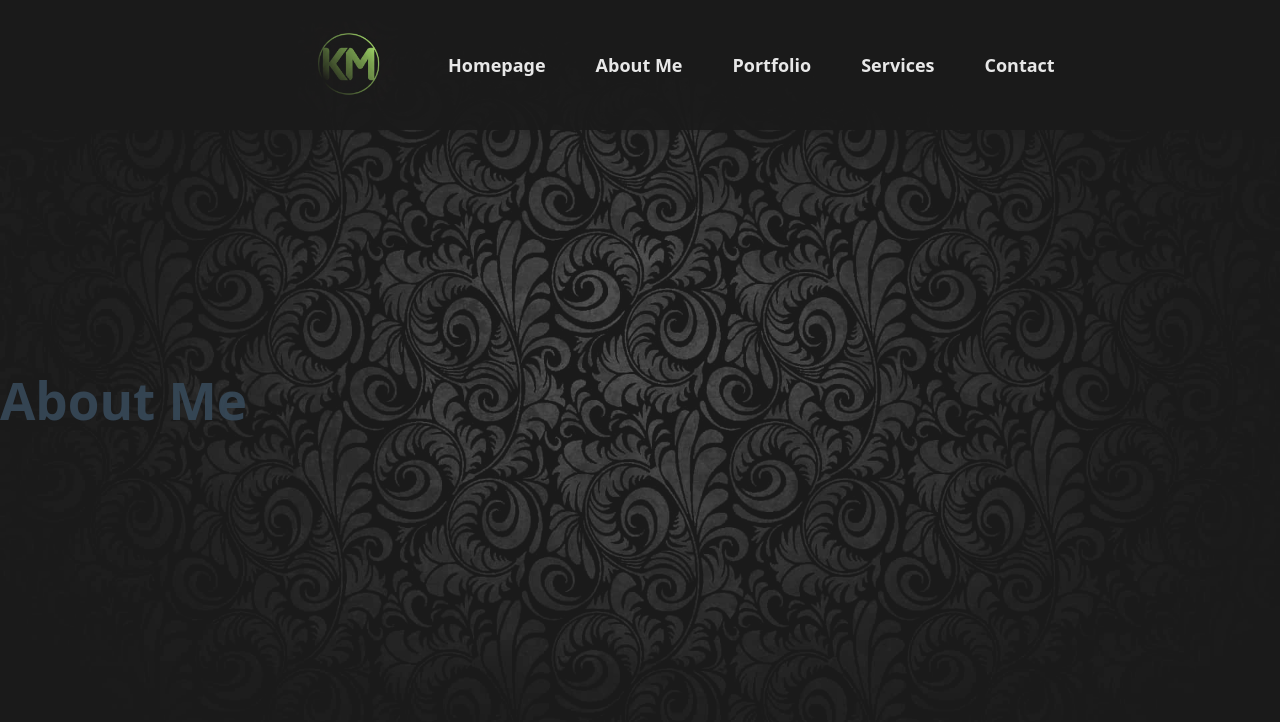
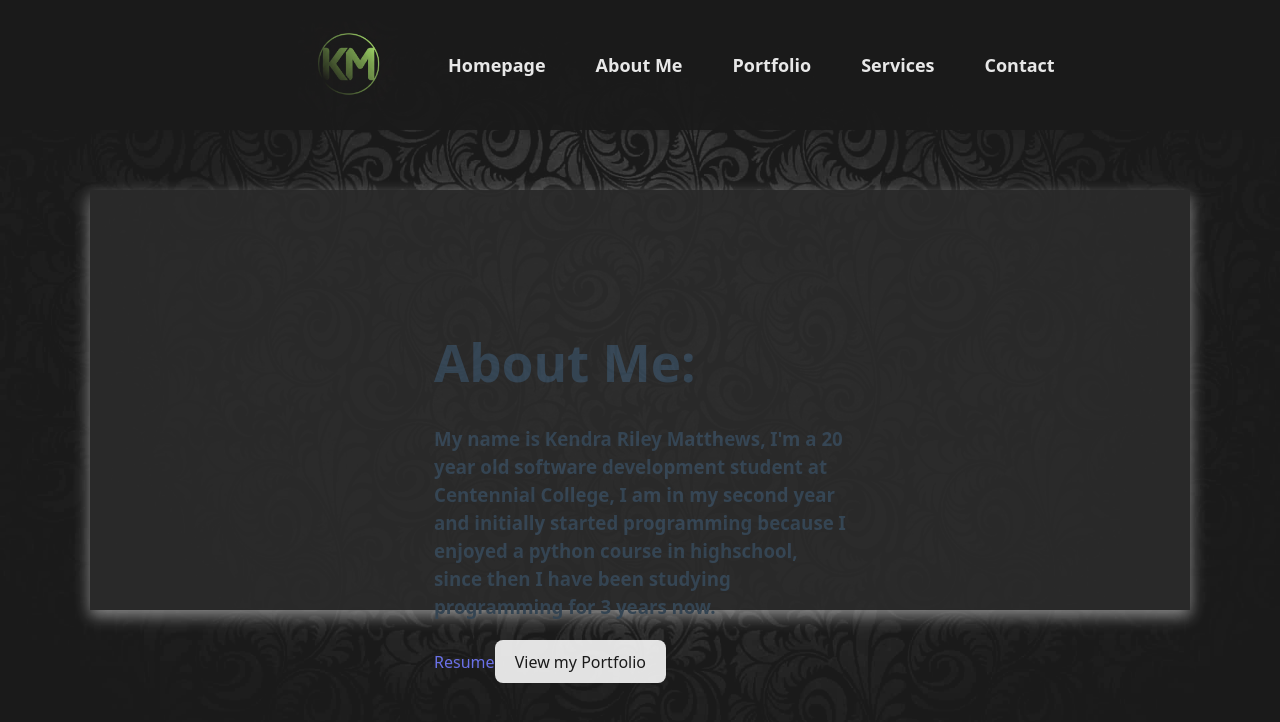
Before and after one commit to 8892a/Comp229-Fall2025-KendraMatthews, a React (Vite) app: page /about in a window 1280 px wide. Shown: the top 722 px of the page. Built offline with nearby package versions, Linux system fonts and the light colour scheme.

Commit message:
added to about me

```diff
--- a/src/About.jsx
+++ b/src/About.jsx
@@ -1,7 +1,17 @@
 import React from "react";
 
 function About() {
-  return <h1>About Me</h1>;
+  return  (
+    <div className="information">
+      <h1>About Me:</h1>
+      <h3>My name is Kendra Riley Matthews, I'm a 20 year old software development student at Centennial College, I am in my second year and initially started programming because I enjoyed a python course in highschool, since then I have been studying programming for 3 years now. </h3>
+      <a href="/Kendra_Matthews_Resume.pdf">Resume</a>
+      <button onClick={() => window.location.href="/portfolio"}>View my Portfolio</button>
+    </div>
+
+  )
+
+
 }
 
 export default About;
--- a/src/App.css
+++ b/src/App.css
@@ -19,7 +19,7 @@
 
 }
 
-.contact{
+.information{
     background-color: #141313;
     box-shadow: 0 6px 15px rgba(200, 200, 200, 0.7);
     margin: 15px 90px;
--- a/src/App.jsx
+++ b/src/App.jsx
@@ -15,7 +15,7 @@ function App() {
     <Router>
       <nav>
         <img src={logo} className="logo" />
-        <Link to="/Homepage">Homepage </Link>
+        <Link to="/">Homepage </Link>
         <Link to="/about">About Me</Link>
         <Link to="/Portfolio">Portfolio</Link>
         <Link to="/Services">Services</Link>
@@ -24,7 +24,7 @@ function App() {
 
 
       <Routes>
-        <Route path="/Homepage" element={<Homepage/>} />
+        <Route path="/" element={<Homepage/>} />
         <Route path="/about" element={<About/>} />
         <Route path="/portfolio" element={<Portfolio/>}/>
         <Route path="/Services" element={<Services/>}/>
--- a/src/Contact.jsx
+++ b/src/Contact.jsx
@@ -1,9 +1,14 @@
 import React from "react";
+import { useNavigate } from "react-router-dom";
+function Contact() {
+    const redirect =useNavigate();
 
-function Contact() {
+    const redirectuser = (e) => {
+        redirect("/");
+    }
     return(
         <div>
-            <div className="contact">
+            <div className="information">
                 <h1>Contact me here:</h1>
                 <h3>Email: mkendra917@gmail.com</h3>
                 <h3>Phone Number: (226)-503-2974</h3>
@@ -19,7 +24,7 @@ function Contact() {
                 <form>
                     <textarea name="message" rows="4" cols="43" placeholder="Message"></textarea>
                 </form>
-                <form >
+                <form onSubmit={redirectuser} >
                     <input type="submit"></input>
                 </form>
             </div>
```
Also changed, not shown: 2 other files (tests, documents, lock files or other folders).
